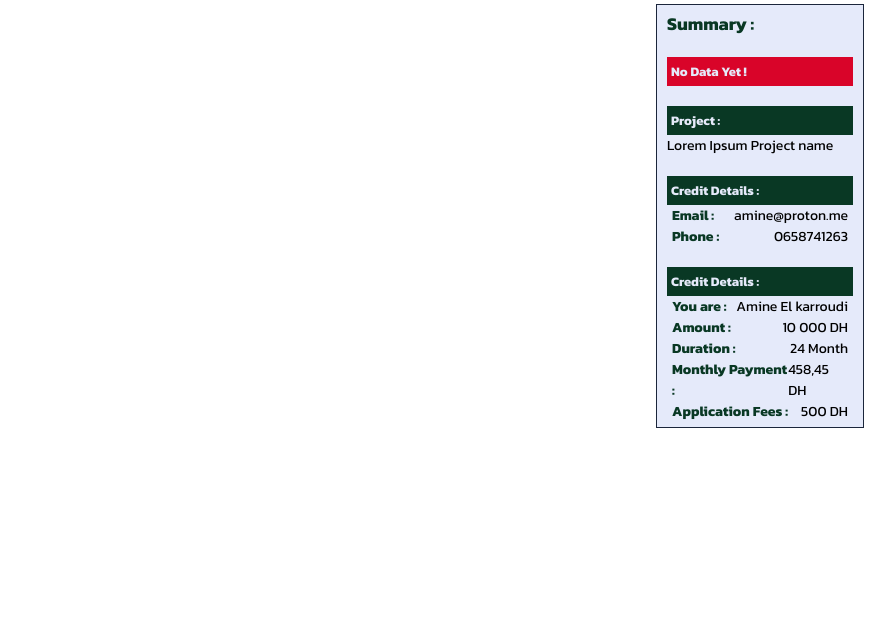
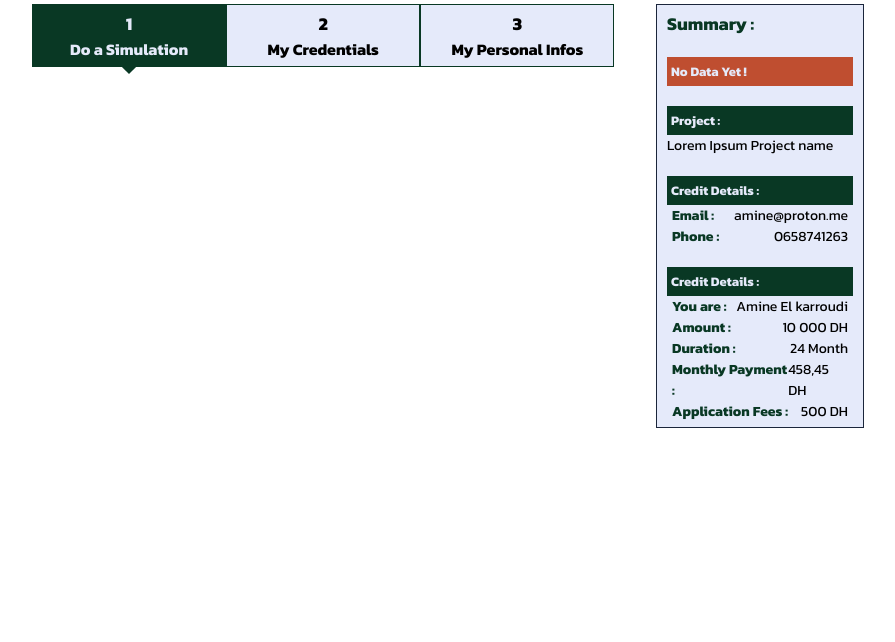
Before and after one commit to Elkarroudi/LoanUi, a website: page index.html in a window 1280 px wide. Shown: the part 158-800 px from the top of the page, without its empty margins (192-1087 px from the left). Drawn offline with Linux system fonts and the light colour scheme.

Commit message:
Finish Steps

```diff
--- a/index.html
+++ b/index.html
@@ -20,7 +20,17 @@
             <!-- TABS -->
             <section class="tabs" >
 
+                <!-- STEPS -->
+                <div class="steps">
+                    <div class="step active"> <h2>1</h2> <h4>Do a Simulation</h4> </div>
+                    <div class="step"> <h2>2</h2> <h4>My Credentials</h4> </div>
+                    <div class="step"> <h2>3</h2> <h4>My Personal Infos</h4> </div>
+                </div>
+                <!-- END STEPS -->
+
+
             </section>
+            <!-- END TABS -->
 
             <!-- SUMMARY -->
             <section class="summary" >
--- a/styles/scss/_global_rules.scss
+++ b/styles/scss/_global_rules.scss
@@ -30,6 +30,6 @@ h3 {
   padding: 5px 4px;
 }
 h3.danger {
-  background-color: $danger;
+  background-color: $primary;
 }
 p { font-size: 14px; }
--- a/styles/scss/index.scss
+++ b/styles/scss/index.scss
@@ -10,7 +10,37 @@ main { margin-top: 8%; }
   align-items: start;
 }
 
+// Tabs Css =========
+.tabs {
+  border-radius: 5px;
+  width: 70%;
+}
 
+// Steps Css =========
+.tabs .steps {
+  display: flex;
+}
+.tabs .steps .step {
+  text-align: center;
+  padding: 5px 0;
+  background-color: $light_gray;
+  width: calc(100% / 3);
+  border: 1px solid $third;
+}
+.tabs .steps .active {
+  background-color: $third;
+  color: $light_gray;
+  position: relative;
+}
+.tabs .steps .active::after {
+  content: "";
+  width: 10px;
+  height: 10px;
+  background-color: $third;
+  position: absolute;
+  bottom: -10%;
+  transform: translateX(-50%) rotate(-45deg);
+}
 
 // Summary Css =========
 .summary {
```
Also changed, not shown: styles/index.css, 1 other file.
